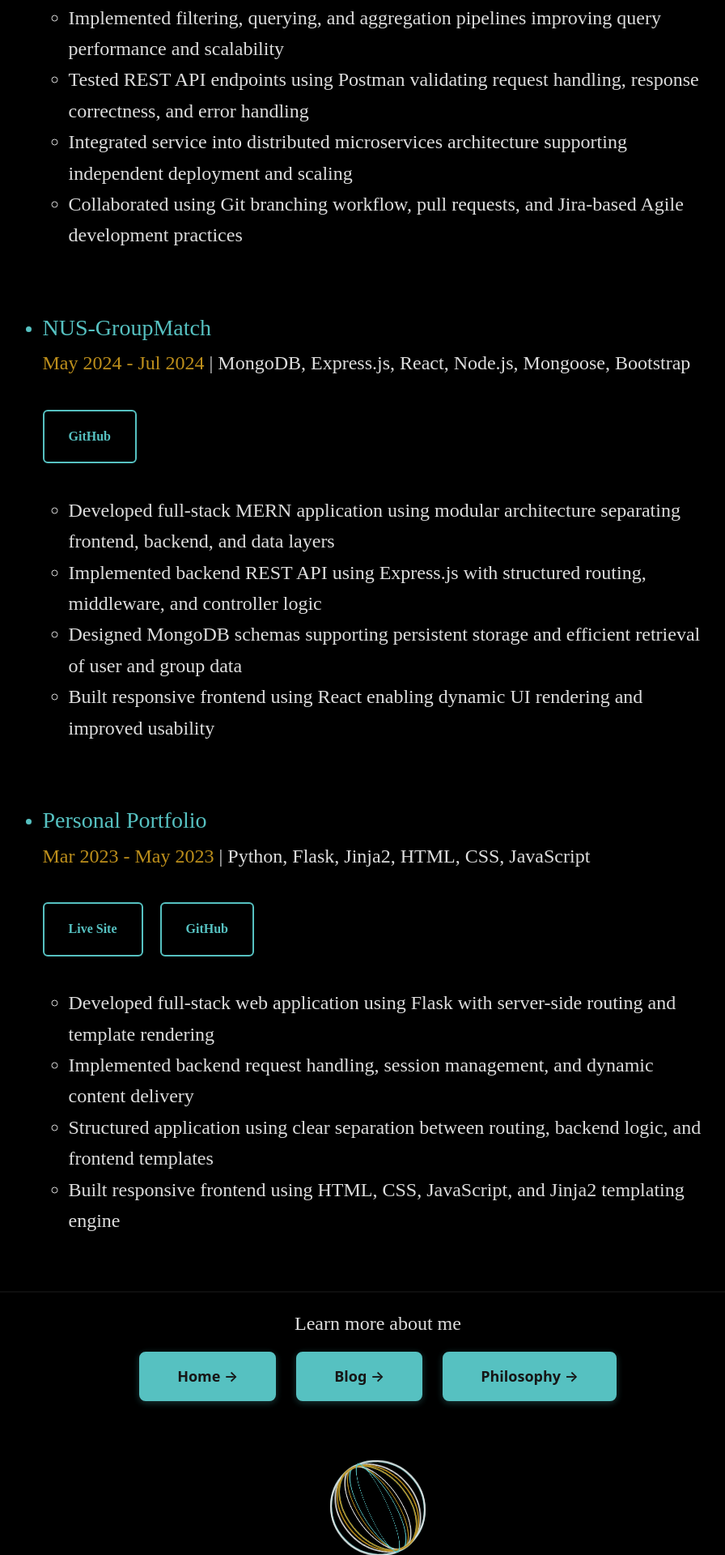
After one commit to Wnayar/Personal_Webpage, a Flask app: page /projects in a window 1280 px wide. The commit adds this page. Shown: the part 1440-3360 px from the top of the page at 81% size, without its empty margins (173-1069 px from the left). Run offline with Flask 3, Linux system fonts and the light colour scheme.

Commit message:
update portfolio

```diff
--- a/app.py
+++ b/app.py
@@ -15,17 +15,25 @@ def index():
     return render_template("index.html")
 
 
+@app.route("/projects")
+def projects():
+    return render_template("projects.html")
+
+
+@app.route("/blogs")
+def blogs():
+    return render_template("blogs.html")
+
+
 @app.route("/insights")
-def deeplearning():
-    return render_template("insights.html")
+def insights_redirect():
+    return render_template("blogs.html")
 
 
 @app.route("/motivation")
 def motivation():
     return render_template("motivation.html")
 
-# in the future I want to add a Deep Learning route/page to discuss research findings
-
 
 # the following below is to configure to host on pythonanywhere
 if __name__ == "__main__":
--- a/templates/layout.html
+++ b/templates/layout.html
@@ -19,6 +19,33 @@
         <!-- https://github.com/mattboldt/typed.js/ -->
         <script src="https://unpkg.com/typed.js@2.0.16/dist/typed.umd.js"></script>
 
+        <style>
+            .nav-link {
+                transition: color 0.3s ease;
+            }
+            .nav-link:hover {
+                color: #D4AF37 !important;
+            }
+            .navbar-brand span {
+                transition: color 0.3s ease;
+            }
+            .navbar-brand:hover span {
+                color: #D4AF37 !important;
+            }
+            /* Global link hover effects */
+            a {
+                transition: all 0.3s ease;
+            }
+            a.gold:hover {
+                color: #FFD700 !important;
+                text-decoration: underline;
+            }
+            a:not(.gold):not(.nav-link):not(.navbar-brand):not(.explore-button):hover {
+                opacity: 0.8;
+                transform: translateY(-1px);
+            }
+        </style>
+
         <title>William Nayar {% block title %}{% endblock %} </title>
     </head>
     <body class="layoutbody">
@@ -30,9 +57,9 @@
                 </button>
                 <div class="collapse navbar-collapse" id="navbarSupportedContent">
                     <ul class="navbar-nav me-auto mb-2 mb-lg-0">
-                        <li class="nav-item"><a class="nav-link active" aria-current="page" href="/insights">Insights</a></li>
-                        <li class="nav-item"><a class="nav-link active" aria-current="page" href="/motivation">Motivation</a></li>
-                        <!-- in the future I want to add a Deep Learning page to discuss research fidnings -->
+                        <li class="nav-item"><a class="nav-link active" aria-current="page" href="/projects">Projects</a></li>
+                        <li class="nav-item"><a class="nav-link active" aria-current="page" href="/blogs">Blog</a></li>
+                        <li class="nav-item"><a class="nav-link active" aria-current="page" href="/motivation">Philosophy</a></li>
                     </ul>
                 </div>
             </div>
--- /dev/null
+++ b/templates/projects.html
@@ -0,0 +1,157 @@
+{% extends "layout.html" %}
+
+{% block title %}
+: Projects
+{% endblock %}
+
+{% block main %}
+    <style>
+        .project-button {
+            background-color: transparent;
+            border: 2px solid #64dfdf;
+            color: #64dfdf;
+            padding: 12px 30px;
+            font-size: 16px;
+            font-weight: 600;
+            border-radius: 6px;
+            cursor: pointer;
+            transition: all 0.3s ease;
+            text-decoration: none;
+            display: inline-block;
+            margin-right: 15px;
+        }
+        .project-button:hover {
+            background-color: #64dfdf;
+            color: #1a1a1a;
+            transform: translateY(-2px);
+            box-shadow: 0 4px 12px rgba(100, 223, 223, 0.4);
+        }
+    </style>
+    <div class="opacity">
+        <br><br><br>
+        <div class="container-fluid">
+            <h1 class="aboutme centertext1 teal">Projects</h1>
+            <br>
+            <ul class="aboutme2 centertext2new">
+                <li class="teal"><h3>Aqua Vitae</h3></li>
+                <div><span class="gold">Jan 2026 - Present</span> | React, TypeScript, Tailwind CSS, Vite, React Router, Vercel, Figma</div>
+                <br>
+                <div>
+                    <a class="project-button" href="https://www.aquavitaeparfums.com/" target="_blank">Live Site</a>
+                    <a class="project-button" href="https://github.com/Wnayar/aqua-vitae" target="_blank">GitHub</a>
+                </div>
+                <br>
+                <ul>
+                    <li>Developed single-page application using React, TypeScript, and Tailwind CSS with modular architecture</li>
+                    <li>Designed and implemented 14 reusable React components improving scalability, maintainability, and efficiency</li>
+                    <li>Implemented client-side routing using React Router enabling fast navigation without full page reloads</li>
+                    <li>Built centralized state management using React Context API with persistent localStorage synchronization</li>
+                    <li>Integrated secure checkout flow with external Shopify backend enabling reliable real-world transaction processing</li>
+                    <li>Tested frontend functionality, routing behavior, and component state using Chrome DevTools and debugging tools</li>
+                    <li>Deployed production frontend using Vercel with automated CI/CD pipeline</li>
+                </ul>
+                <br><br>
+
+                <li class="teal"><h3>PeerPrep</h3></li>
+                <div><span class="gold">Aug 2025 - Nov 2025</span> | MongoDB Atlas, Express.js, Node.js, TypeScript, Mongoose</div>
+                <br>
+                <div>
+                    <a class="project-button" href="https://github.com/Wnayar/PeerPrep" target="_blank">GitHub</a>
+                </div>
+                <br>
+                <ul>
+                    <li>Developed Question Service microservice exposing 15 REST API endpoints using Express.js and TypeScript</li>
+                    <li>Designed MongoDB schemas and populated database with 300+ interview questions supporting efficient retrieval</li>
+                    <li>Implemented filtering, querying, and aggregation pipelines improving query performance and scalability</li>
+                    <li>Tested REST API endpoints using Postman validating request handling, response correctness, and error handling</li>
+                    <li>Integrated service into distributed microservices architecture supporting independent deployment and scaling</li>
+                    <li>Collaborated using Git branching workflow, pull requests, and Jira-based Agile development practices</li>
+                </ul>
+                <br><br>
+
+                <li class="teal"><h3>NUS-GroupMatch</h3></li>
+                <div><span class="gold">May 2024 - Jul 2024</span> | MongoDB, Express.js, React, Node.js, Mongoose, Bootstrap</div>
+                <br>
+                <div>
+                    <a class="project-button" href="https://github.com/Wnayar/NUS-GroupMatch" target="_blank">GitHub</a>
+                </div>
+                <br>
+                <ul>
+                    <li>Developed full-stack MERN application using modular architecture separating frontend, backend, and data layers</li>
+                    <li>Implemented backend REST API using Express.js with structured routing, middleware, and controller logic</li>
+                    <li>Designed MongoDB schemas supporting persistent storage and efficient retrieval of user and group data</li>
+                    <li>Built responsive frontend using React enabling dynamic UI rendering and improved usability</li>
+                </ul>
+                <br><br>
+
+                <li class="teal"><h3>Personal Portfolio</h3></li>
+                <div><span class="gold">Mar 2023 - May 2023</span> | Python, Flask, Jinja2, HTML, CSS, JavaScript</div>
+                <br>
+                <div>
+                    <a class="project-button" href="https://williamnayar.pythonanywhere.com/" target="_blank">Live Site</a>
+                    <a class="project-button" href="https://github.com/Wnayar/Personal_Webpage" target="_blank">GitHub</a>
+                </div>
+                <br>
+                <ul>
+                    <li>Developed full-stack web application using Flask with server-side routing and template rendering</li>
+                    <li>Implemented backend request handling, session management, and dynamic content delivery</li>
+                    <li>Structured application using clear separation between routing, backend logic, and frontend templates</li>
+                    <li>Built responsive frontend using HTML, CSS, JavaScript, and Jinja2 templating engine</li>
+                </ul>
+            </ul>
+        </div>
+        <br><br>
+        <div class="divborder"></div>
+        <br>
+        <style>
+            .explore-button {
+                background-color: #64dfdf;
+                border: 2px solid #64dfdf;
+                color: #1a1a1a;
+                padding: 15px 45px;
+                font-size: 18px;
+                font-weight: 600;
+                border-radius: 8px;
+                cursor: pointer;
+                transition: all 0.3s ease;
+                text-decoration: none;
+                display: inline-block;
+                box-shadow: 0 2px 8px rgba(100, 223, 223, 0.3);
+            }
+            .explore-button:hover {
+                background-color: #4fc9c9;
+                border-color: #4fc9c9;
+                color: #000000;
+                transform: translateY(-3px);
+                box-shadow: 0 6px 16px rgba(100, 223, 223, 0.5);
+            }
+        </style>
+        <div class="container-fluid" style="text-align: center;">
+            <h2 class="aboutme2" style="margin-bottom: 20px;">Learn more about me</h2>
+            <div style="display: flex; justify-content: center; gap: 25px; flex-wrap: wrap; margin: 0 auto;">
+                <a href="/" class="explore-button">Home →</a>
+                <a href="/blogs" class="explore-button">Blog →</a>
+                <a href="/motivation" class="explore-button">Philosophy →</a>
+            </div>
+        </div>
+        <br><br><br>
+        <div class="container-fluid">
+            <div class="gyroscope">
+                <div class="centergyro">
+                    <div class="circle"></div>
+                    <div class="circle"></div>
+                    <div class="circle"></div>
+                    <div class="circle"></div>
+                    <div class="circle"></div>
+                    <div class="circle"></div>
+                    <div class="circle"></div>
+                    <div class="circle"></div>
+                    <div class="circle"></div>
+                    <div class="circle"></div>
+                </div>
+            </div>
+        </div>
+        <br><br><br><br><br><br>
+        <P class="centertextsimple copyright">Copyright &#169; <span>William Nayar</span></P>
+    </div>
+{% endblock %}
```
Also changed, not shown: static/insights.js (+16 -0 lines), templates/Insights.html (deleted, +0 -77 lines), templates/blogs.html (added, +152 -0 lines), templates/index.html (+66 -34 lines), templates/motivation.html (+59 -19 lines), README.md, static/Kaizen.JPG (deleted), static/profile_picture_black.png, 1 other file.
